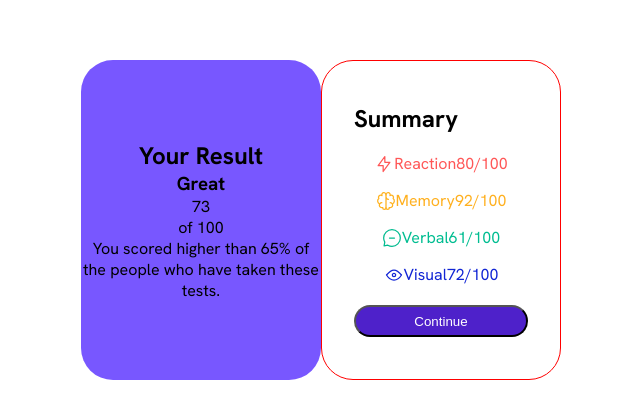
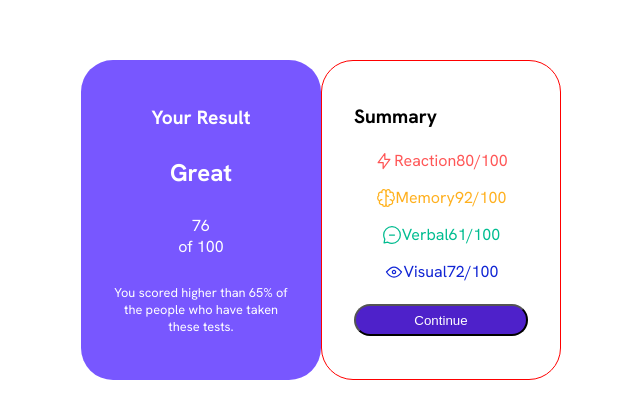
Before and after one commit to marialapc/frontend-mentor-03, a plain HTML site: page index.html in a window 1280 px wide. Shown: the part 180-598 px from the top of the page, without its empty margins (319-959 px from the left). Drawn offline with Linux system fonts and the light colour scheme.

Commit message:
result structure

```diff
--- a/index.html
+++ b/index.html
@@ -14,7 +14,7 @@
           <h1 class="card__result--title">Your Result</h1>
           <h3 class="card__result--message">Great</h3>
           <div class="card__result--numbers">
-            <p class="card__result--score">73</p>
+            <p class="card__result--score">76</p>
             <p class="card__result--totalScore">of 100</p>
           </div>
           <p class="card__result--scoreMessage">
--- a/styles/card.css
+++ b/styles/card.css
@@ -6,11 +6,27 @@
 
 .card__result {
   flex-direction: column;
+  justify-content: space-around;
   width: 50%;
   height: 100%;
+  padding: 2rem;
+  text-align: center;
+  color: var(--white);
   background-color: var(--lightSlateBlue);
-  text-align: center;
   border-radius: 2rem;
+}
+
+.card__result--title{
+  width: 100%;
+  font-size: 1.2rem;
+}
+
+.card__result--message{
+  font-size: 1.5rem;
+}
+
+.card__result--scoreMessage{
+  font-size: 0.8rem;
 }
 
 .card__content {
@@ -25,6 +41,7 @@
 
 .card__content--title{
   text-align: left;
+  font-size: 1.2rem;
   width: 100%;
 }
 
```
